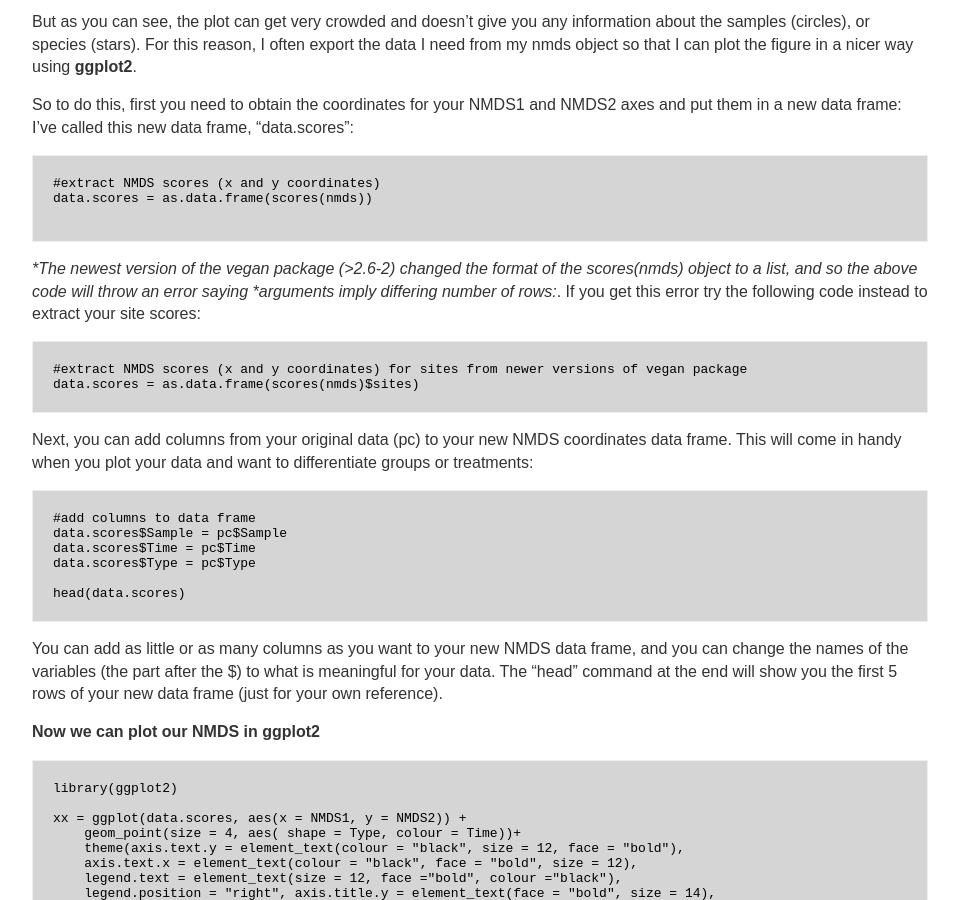
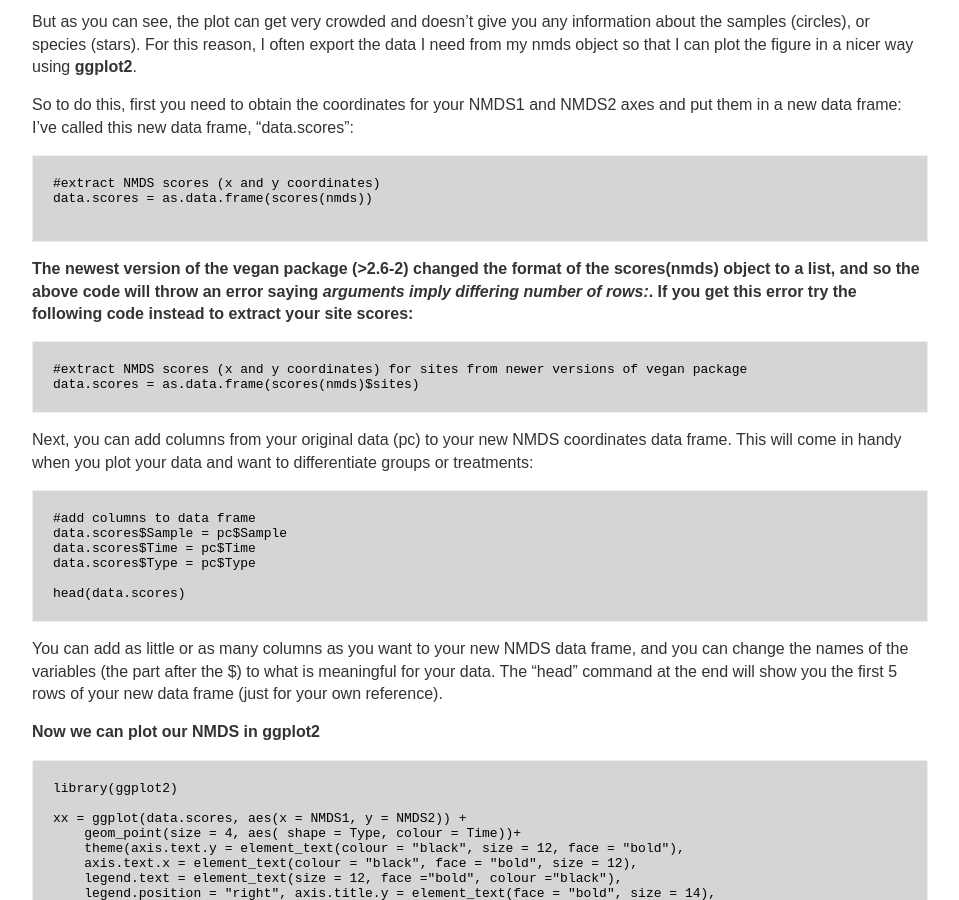
Before and after one commit to jkzorz/jkzorz.github.io, a Jekyll site: the page built from _posts/2019-06-06-NMDS.md, in a window 1280 px wide and 900 px high, scrolled down 2577 px. Shown: the whole window, without its empty margins (160-1119 px from the left). Built offline with Jekyll 4.4.1, drawn with Linux system fonts in a browser that asks for light colours.

Commit message:
Update 2019-06-06-NMDS.md

````diff
--- a/_posts/2019-06-06-NMDS.md
+++ b/_posts/2019-06-06-NMDS.md
@@ -72,7 +72,7 @@ data.scores = as.data.frame(scores(nmds))
 
 ```
 
-**The newest version of the vegan package (>2.6-2) changed the format of the scores(nmds) object to a list, and so the above code will throw an error saying *arguments imply differing number of rows:*. If you get this error try the following code instead to extract your site scores:
+**The newest version of the vegan package (>2.6-2) changed the format of the scores(nmds) object to a list, and so the above code will throw an error saying *arguments imply differing number of rows:*. If you get this error try the following code instead to extract your site scores:**
 
 ```
 #extract NMDS scores (x and y coordinates) for sites from newer versions of vegan package
````
